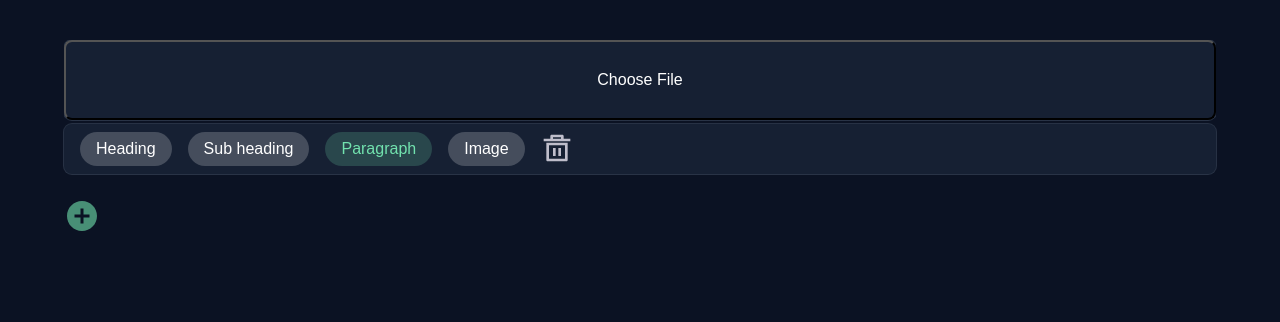
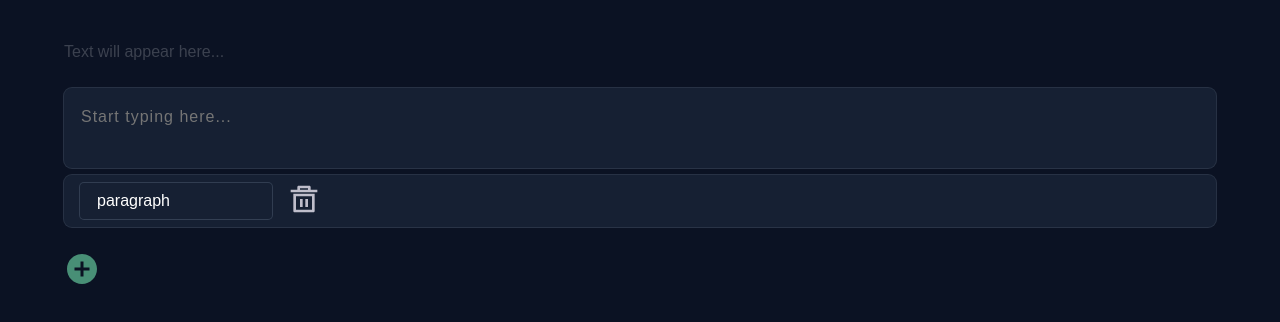
Before and after one commit to SELVAPRASANTH-SELLASAMY/blogs, a React (Create React App) app: page / in a window 1280 px wide. Shown: the top 322 px of the page. Built offline with nearby package versions, Linux system fonts and the light colour scheme; a web font is replaced by a local one.

Commit message:
Initial commit

```diff
--- a/src/components/editor/Editor.jsx
+++ b/src/components/editor/Editor.jsx
@@ -9,7 +9,7 @@ function Editor(){
     const [blogs,addBlogs] = useState([
         {
             content:'',
-            type:'image'
+            type:'paragraph'
         }
     ]);
     const [edit,startEdit] = useState(0);
@@ -23,12 +23,12 @@ function Editor(){
     },[blogs,edit]);
     return(
         <section className={editorStyles.editor}>
-            <EditorContext.Provider value={{blogs,addBlogs,startEdit}}>
+            <EditorContext.Provider value={{addBlogs,startEdit}}>
                 {
                     blogs.map((blog,index)=>(
                         <div key={index}>
                             <Textrenderer blog={blog} index={index}/>
-                            {edit === index && <Textarea index={index}/>}
+                            {edit === index && <Textarea blog={blog} index={index}/>}
                         </div>
                     ))
                 }
--- /dev/null
+++ b/src/components/select/Select.jsx
@@ -0,0 +1,36 @@
+import selectStyle from './select.module.css';
+import { EditorContext } from '../editor/Editor';
+import { useContext, useEffect, useRef } from 'react';
+function Select({blog,index}){
+    const {addBlogs} = useContext(EditorContext);
+    const text_type = useRef();
+    useEffect(()=>{
+        const options = text_type.current.querySelectorAll('li');
+        let activeOption = options[2];
+        options.forEach(option => {
+            option.onclick = (e) => {
+                addBlogs(prevBlogs => {
+                    prevBlogs[index].type = e.target.getAttribute('value');
+                    return [...prevBlogs];
+                });
+                activeOption.classList.remove(selectStyle.active);
+                activeOption = option;
+                activeOption.classList.add(selectStyle.active);
+            }
+        });
+    },[addBlogs,index]);
+    return(
+        <div className={selectStyle.select}>
+            <input value={blog.type.replace("_"," ")} className={selectStyle.input} readOnly type="text" id='text-type' name='text-type'/>
+            <ul ref={text_type} className={selectStyle.options}>
+                <li value="heading">Heading</li>
+                <li value="sub_heading">Sub heading</li>
+                <li className={selectStyle.active} value="paragraph">Paragraph</li>
+                <li value="tech_stacks">Tech stacks</li>
+                <li value="description_list">Description list</li>
+                <li value="image">Image</li>
+            </ul>
+        </div>
+    );
+}
+export default Select;
--- /dev/null
+++ b/src/components/select/select.module.css
@@ -0,0 +1,55 @@
+.select{
+    width: fit-content;
+    position: relative;
+    z-index: 1;
+}
+.input{
+    width: 12rem;
+    padding: .5rem 1rem;
+    font-size: var(--small);
+    border-radius: .25rem;
+    outline: none;
+    background-color: unset;
+    box-shadow: var(--smokeShadow);
+    border: none;
+    color: #ffffff;
+    border: .1rem solid transparent;
+    transition: border 250ms;
+}
+.input::first-letter{/*FIXME:It wasn't working*/
+    text-transform: uppercase;
+}
+.input:focus{
+    border-color: var(--green);
+}
+ul.options{
+    background-color: var(--tileBlue);
+    width: 100%;
+    list-style: none;
+    box-shadow: var(--smokeShadow);
+    border-radius: .25rem;
+    overflow: hidden;
+    position: absolute;
+    top: 2.5rem;
+    display: none;
+}
+.input:focus ~  ul.options, ul.options:active{
+    display: block;
+}
+ul.options li{
+    margin: .1rem;
+    padding: .25rem 1rem;
+    border-radius: inherit;
+    cursor: pointer;
+    transition: background-color 250ms;
+    transition: color 250ms;
+    font-size: var(--small);
+    user-select: none;
+}
+ul.options li:hover{
+    background-color: var(--lightGrey);
+}
+ul.options li.active{
+    background-color: var(--lightGreen);
+    color: var(--green);
+}
--- a/src/components/textarea/Textarea.jsx
+++ b/src/components/textarea/Textarea.jsx
@@ -1,11 +1,10 @@
 import textareaStyles from './textarea.module.css';
 import { EditorContext } from '../editor/Editor';
-import { useContext, useEffect, useRef } from 'react';
+import { useContext } from 'react';
 import { RiDeleteBin5Line } from "react-icons/ri";
-import Axios from 'axios';
-function Textarea({index}){
-    const toolbar = useRef();
-    const {blogs,addBlogs,startEdit} = useContext(EditorContext);
+import Select from '../select/Select';
+function Textarea({blog,index}){
+    const {addBlogs,startEdit} = useContext(EditorContext);
     const handleChange = (e) => {
         addBlogs(prevBlogs => {
             prevBlogs[index].content = e.target.value;
@@ -21,56 +20,21 @@ function Textarea({index}){
     }
     const handleImageUpload = (e) => {
         const file = e.target.files[0];
-        const formData = new FormData();
-        formData.append('image',file);
-        Axios.post("http://localhost:3001/portfolio/blogs/uploadimage",formData,{
-            headers:{
-                "Content-Type":"multipart/form-data"
-            }
-        })
-        .then((res)=>{
-            console.log(res);
-            if(res.status === 200){
-                addBlogs(prevBlogs => {
-                    prevBlogs[index].content = res.data.path;
-                    return [...prevBlogs];
-                });
-            }
-            else{
-                console.log(res.error);
-            }
-        })
-        .catch((error)=>{
-            console.log(error);
-        })
+        const url = URL.createObjectURL(file);
+        addBlogs(prevBlogs => {
+            prevBlogs[index].content = url;
+            prevBlogs[index].file = file;
+            return [...prevBlogs];
+        });
     }
-    useEffect(()=>{
-        const tools = toolbar.current.querySelectorAll('button');
-        let activeOption = tools[2];
-        tools.forEach(tool => {
-            tool.onclick = () => {
-                activeOption.classList.remove(textareaStyles.active);
-                activeOption = tool;
-                activeOption.classList.add(textareaStyles.active);
-                addBlogs(prevBlogs => {
-                    prevBlogs[index].type = tool.getAttribute('value');
-                    return [...prevBlogs];
-                });
-            }
-            return () => tool.onclick = null;
-        });
-    },[addBlogs,index]);
     return(
         <div className={textareaStyles.textArea}>
-            {blogs[index].type !== "image" ?
-            <textarea onChange={(e)=>handleChange(e)} value={blogs[index].content} name="textarea" id="textarea" placeholder='Start typing here...'></textarea> :
+            {blog.type !== "image" ?
+            <textarea onChange={(e)=>handleChange(e)} value={blog.content} name="textarea" id="textarea" placeholder='Start typing here...'></textarea> :
             <input onChange={(e)=>handleImageUpload(e)} type="file" accept='image/*' name='image' id='image'/>
             }
-            <div ref={toolbar} className={textareaStyles.toolbar}>
-                <button value='heading'>Heading</button>
-                <button value='sub_heading'>Sub heading</button>
-                <button value='paragraph' className={textareaStyles.active}>Paragraph</button>
-                <button value='image'>Image</button>
+            <div className={textareaStyles.toolbar}>
+                <Select blog={blog} index={index}/>
                 <figure aria-disabled={index >= 1 ? false : true} onClick={index >= 1 ? handleDelete : null}>
                     <RiDeleteBin5Line/>
                 </figure>
--- a/src/components/textarea/textarea.module.css
+++ b/src/components/textarea/textarea.module.css
@@ -49,21 +49,6 @@ textarea::-webkit-scrollbar,textarea::-webkit-scrollbar-thumb,textarea::-webkit-
     gap: 1rem;
     background-color: var(--tileBlue);
 }
-.toolbar button{
-    user-select: none;
-    cursor: pointer;
-    font-size: var(--small);
-    border-radius: 50px;
-    background-color: var(--lightGrey);
-    color: #ffffff;
-    padding: .5rem 1rem;
-    border: none;
-    transition: scale 250ms;
-}
-.toolbar button.active{
-    background-color: var(--lightGreen);
-    color: var(--green);
-}
 .textArea .toolbar figure{
     font-size: var(--small-11) !important;
     color: var(--lightBlue);
--- a/src/components/textrenderer/Textrenderer.jsx
+++ b/src/components/textrenderer/Textrenderer.jsx
@@ -15,6 +15,15 @@ function Textrenderer({blog,index}){
             {blog.type === 'image' &&
                 blog.content && <Lazyimage componentClass={textrendererStyle.img} placeholder={blog.content} source={blog.content}/>
             }
+            {(blog.type === 'description_list' || blog.type === 'tech_stacks') &&
+                <ul className={blog.type === 'tech_stacks' ? textrendererStyle.tech_stacks : null}>
+                    {
+                        blog.content.split("\n").map((text,index)=>(
+                            <li key={index}>{text}</li>
+                        ))
+                    }
+                </ul>
+            }
         </div>
     );
 }
--- a/src/components/textrenderer/textrenderer.module.css
+++ b/src/components/textrenderer/textrenderer.module.css
@@ -32,6 +32,26 @@
 .text_renderer figure image{
     width: 100%;
 }
+.text_renderer ul.tech_stacks{
+    background-color: var(--tileBlue);
+    border-radius: .5rem;
+    box-shadow: var(--smokeShadow);
+    border-left: .3rem solid var(--green);
+    padding: 1rem 2rem;
+    margin: 1rem 0;
+}
+.text_renderer li{
+    list-style-position: outside;
+    margin-left: 1rem;
+    color: var(--lightBlue);
+    font-size: var(--small);
+    line-height: 2rem;
+    letter-spacing: 1px;
+}
+.text_renderer li::marker{
+    color: var(--green);
+    font-size: var(--small-15);
+}
 @media screen and (width <= 769px){
     .text_renderer .img{
         width: 100%;
```
